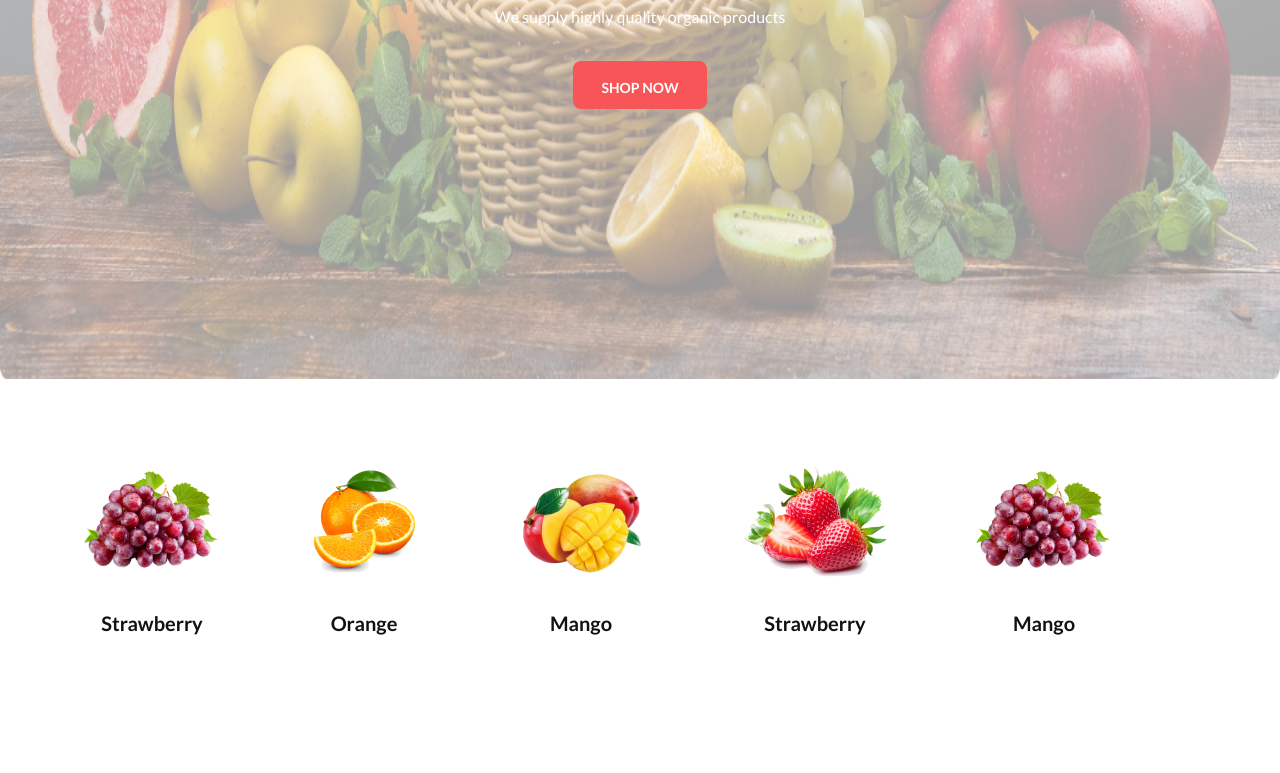
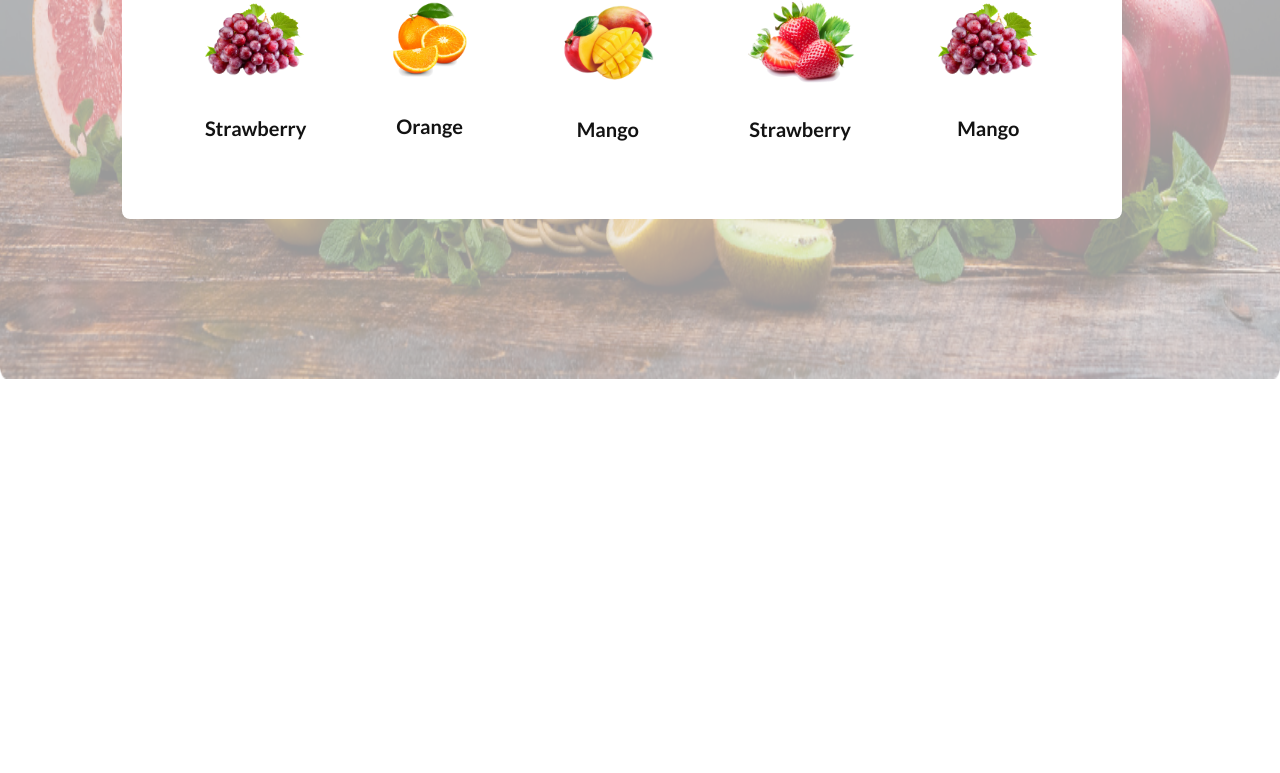
Before and after one commit to abdullah-al-marjuc-talha/fruit-brust, a plain HTML site: page index.html in a window 1280 px wide. Shown: the part 781-1554 px from the top of the page. After the commit the page ends 1166 px from the top, so only its background shows below. Drawn offline with nearby package versions, Linux system fonts and the light colour scheme; grey boxes are pictures that could not be loaded.

Commit message:
fruits added

```diff
--- a/index.html
+++ b/index.html
@@ -75,7 +75,7 @@
 
             </div>
         </nav>
-        <div class="relative justify-center">
+        <div class="relative flex-col">
             <div class="">
                 <div class="carousel w-full">
                     <div id="slide1" class="carousel-item relative w-full">
@@ -152,7 +152,7 @@
                     </div>
                   </div>
             </div>
-            <section class="mb-16 p-10 z-10 rounded-lg w-[1196px] bg-white ">
+            <section class="absolute mt-28 px-10 py-11 z-10 rounded-lg w-[1000px] bg-white mx-[122px] top-96">
                 <div class="flex flex-row justify-between">
                     <div class="card w-50 bg-white ">
                         <figure class="px-10 pt-10">
```
